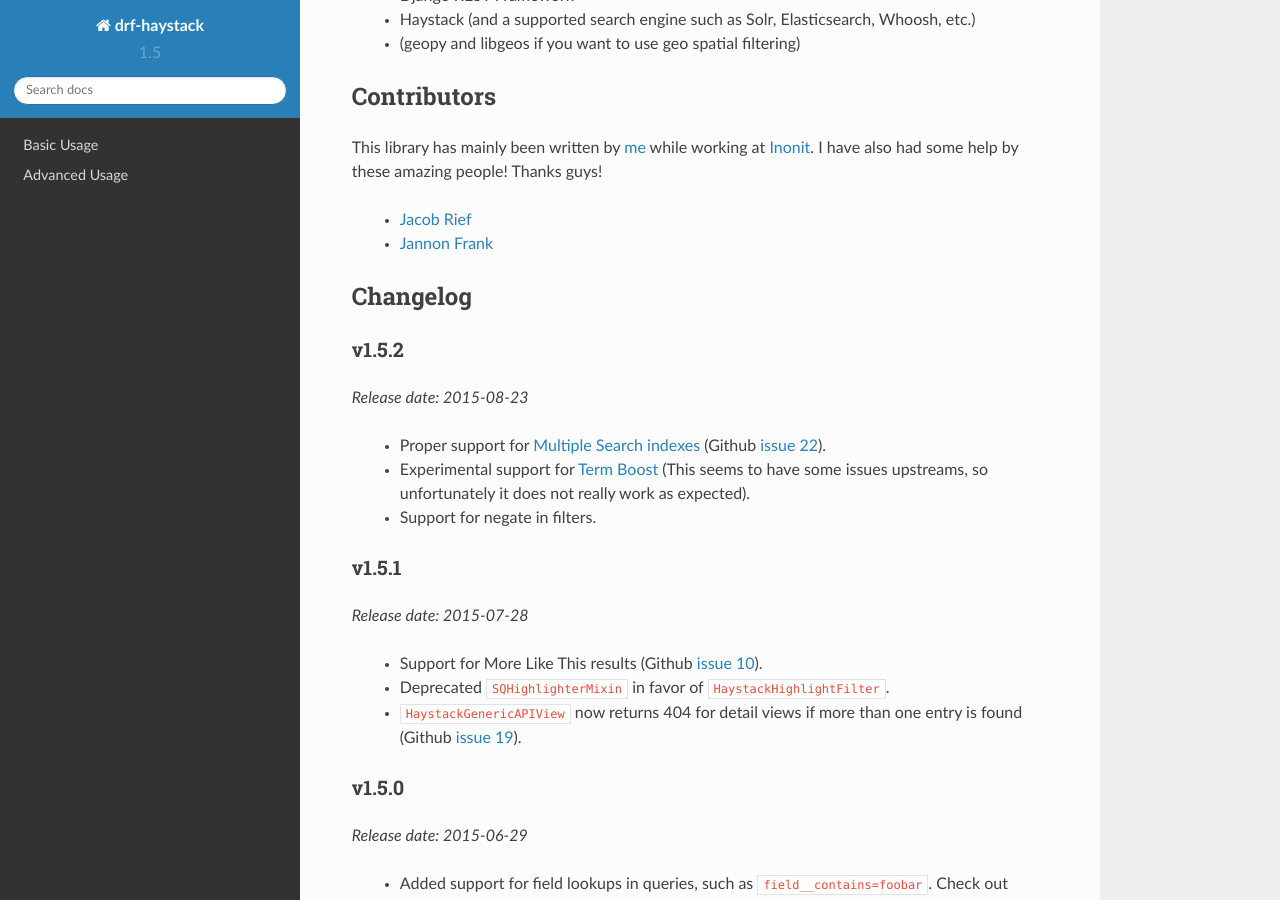
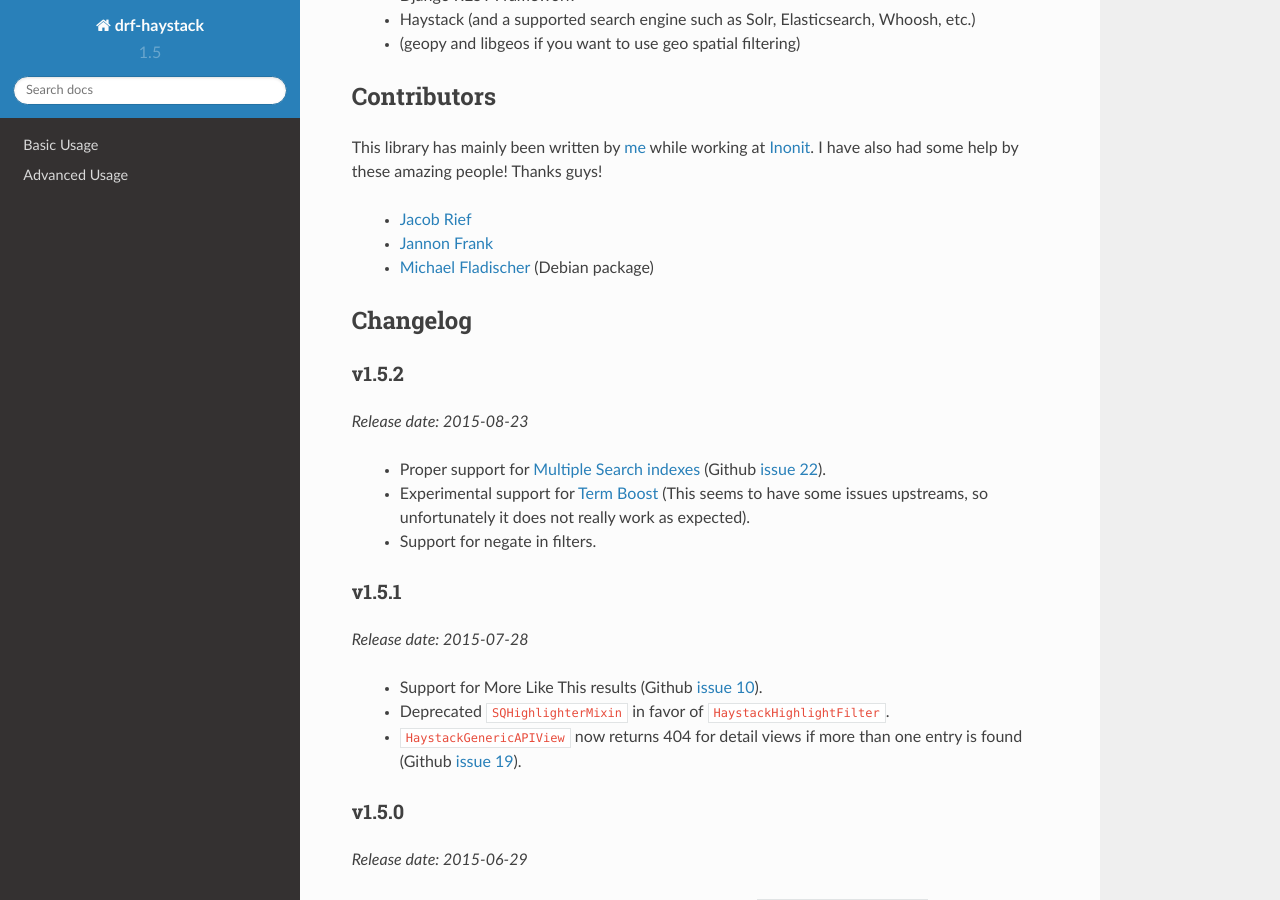
Before and after one commit to rhblind/drf-haystack, a Sphinx documentation site: the page built from docs/index.rst, in a window 1280 px wide and 900 px high, scrolled down 1216 px. Built offline with Sphinx 7.4.7 and the Read the Docs theme 2.0.0, drawn with Linux system fonts in a browser that asks for light colours.

Commit message:
fixed LICENSE file and added Michael Fladischer to contributions for making the Debian package

```diff
--- a/docs/index.rst
+++ b/docs/index.rst
@@ -51,6 +51,7 @@ Thanks guys!
 
     - `Jacob Rief <https://github.com/jrief>`_
     - `Jannon Frank <https://github.com/jannon>`_
+    - `Michael Fladischer <https://github.com/fladi>`_ (Debian package)
 
 Changelog
 =========
```
Also changed, not shown: LICENSE.txt.
